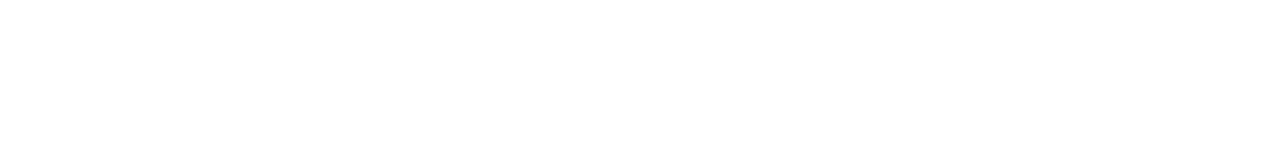
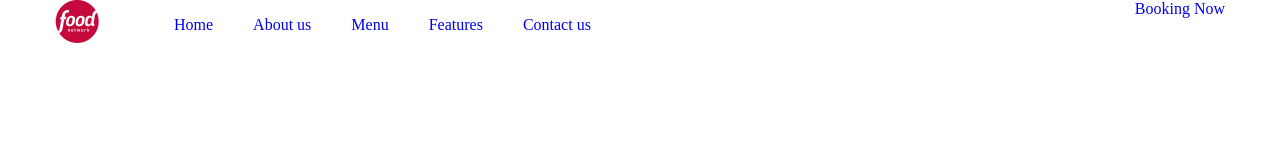
Before and after one commit to Denchickus/food, a plain HTML site: page dist/index.html in a window 1280 px wide. Drawn offline with Linux system fonts and the light colour scheme.

Commit message:
add header

```diff
--- a/dist/index.html
+++ b/dist/index.html
@@ -1 +1 @@
-<!DOCTYPE html><html lang="en"><head><meta charset="UTF-8"><meta http-equiv="X-UA-Compatible" content="IE=edge"><meta name="viewport" content="width=device-width,initial-scale=1"><title>Document</title><link rel="stylesheet" href="css/style.min.css"></head><body></body></html>
+<!DOCTYPE html><html lang="en"><head><meta charset="UTF-8"><meta http-equiv="X-UA-Compatible" content="IE=edge"><meta name="viewport" content="width=device-width,initial-scale=1"><title>Document</title><link rel="stylesheet" href="css/style.min.css"></head><body><header class="header"><div class="container"><div class="header__inner"><a class="logo" href="index.html"><img class="logo__img" src="img/logo.png" alt="logo"></a><nav class="menu"><ul class="menu__list"><li class="menu__list-item"><a class="menu__list-link menu__list-link--active" href="#">Home</a></li><li class="menu__list-item"><a class="menu__list-link" href="#">About us</a></li><li class="menu__list-item"><a class="menu__list-link" href="#">Menu</a></li><li class="menu__list-item"><a class="menu__list-link" href="#">Features</a></li><li class="menu__list-item"><a class="menu__list-link" href="#">Contact us</a></li></ul></nav><a class="header__btn" href="#">Booking Now</a></div></div></header></body></html>
```
Also changed, not shown: dist/css/style.min.css (+1 -1 lines), dist/img/logo.png (added).
